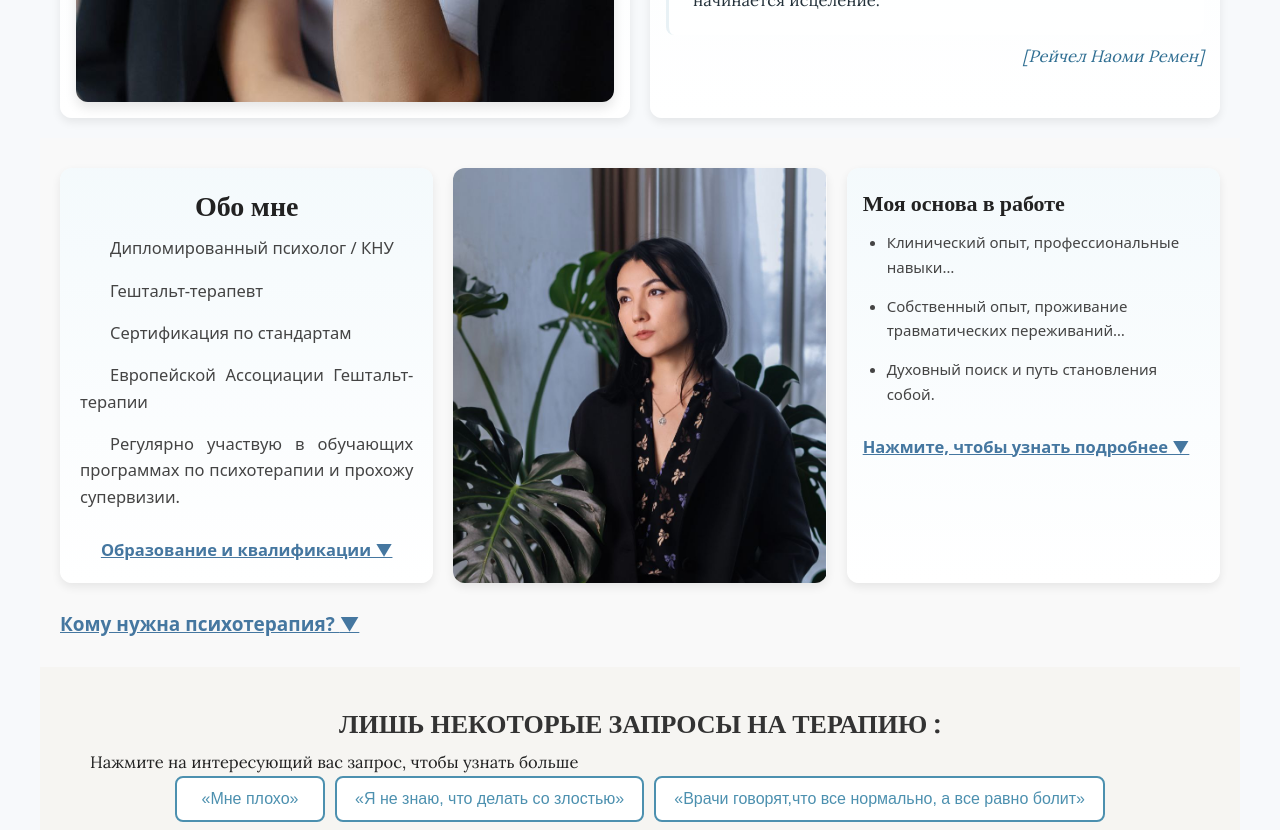
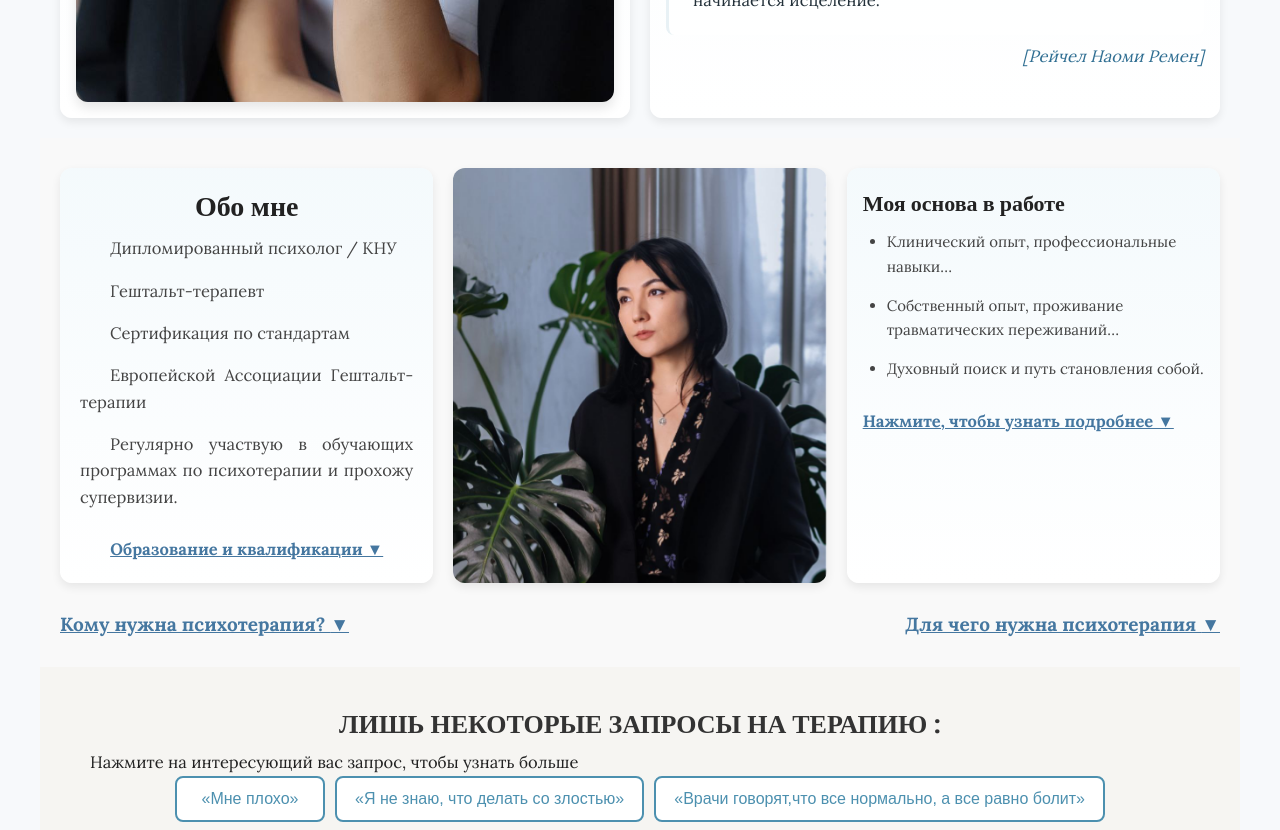
Before and after one commit to ZigranN/psychologist, a React (Vite) app in the folder front/: page / in a window 1280 px wide. Shown: the part 740-1570 px from the top of the page. Built offline with nearby package versions, Linux system fonts and the light colour scheme.

Commit message:
Добавление сертификата

```diff
--- a/front/src/components/About/About.jsx
+++ b/front/src/components/About/About.jsx
@@ -3,17 +3,106 @@ import { NavLink } from "react-router-dom";
 import { createPortal } from "react-dom";
 import styles from "./About.module.css";
 
+const modalContentMap = {
+    therapy: {
+        title: "Для кого нужна терапия",
+        text: (
+            <>
+                <p>
+                    Психотерапия нужна всем, включая психологов. Только не всякий это понимает.
+                    Устаревшие мифы, что она для слабых или психически больных, уже отжили.
+                    Психотерапия, прежде всего, нужна как практика развития осознанности и
+                    освоения навыков психологической саморегуляции, чтобы не повторять шаблоны
+                    усвоенных реакций и моделей поведения в своей семье, прежде всего.
+                </p>
+
+                <p>
+                    Осваивая методы самопомощи, человек обретает ясность и устойчивость и
+                    может жить с большим удовлетворением. Быть цельным — это гораздо больше,
+                    чем переживать отсутствие болезней. Можно повысить уровень защиты своего
+                    здоровья, осваивая здоровую эмоциональную саморегуляцию. Целостное здоровье
+                    зависит от того, как каждый человек использует самые обычные и при этом
+                    самые действенные инструменты: поддержание психологического баланса,
+                    здоровые эмоции, продуктивный образ жизни и различные практики повышения
+                    осознанности.
+                </p>
+
+                <p>
+                    Рост и развитие заложены в нас природой и жизненно необходимы для каждого
+                    человека для достижения гармонии в отношениях с собой и окружающим миром,
+                    для поиска своего места в жизни, осознавания индивидуального жизненного
+                    смысла и предназначения, без понимания которых невозможно ощущение полноты
+                    жизни. Задача психотерапевтической практики — сделать этот процесс
+                    максимально осознанным.
+                </p>
+            </>
+        ),
+    },
+    selfKnowledge: {
+        title: "Для чего нужна психотерапия",
+        text: (
+            <>
+                <p>
+                    Наша личность составляет комбинацию генетической информации родителей и рода
+                    со своей уникальной комбинацией нервных связей. Через поведенческие,
+                    эмоциональные особенности родителей мы наследуем паттерны нервных сетей.
+                </p>
+
+                <p>
+                    Генетические нейронные связи являются не более чем платформой, на которой
+                    мы можем создавать свою личность. Когда мы узнаем новые знания и осваиваем
+                    новый опыт, то создаем новые нейронные связи.
+                </p>
+
+                <p>
+                    Не осваивая знаний и опыта, мы ограничиваем генетику, поскольку активируем
+                    только те цепи, которые достались нам по генетической памяти.
+                </p>
+
+                <p>
+                    Новые знания — это не только интеллектуальная информация, а знание о себе,
+                    самопознание: какой я, каким или какой проявляюсь, что мне мешает, каким
+                    я хочу быть или выражать себя, и что для этого мне нужно, какие навыки
+                    мне нужно для этого развить.
+                </p>
+
+                <p>
+                    Психотерапия как психологическая практика помогает нам осознать свои привычные
+                    паттерны поведения, которые мешают жить более плодотворно, и развить
+                    способность принимать ответственность за то, как человек сам создает свой опыт.
+                </p>
+
+                <p>
+                    Она предназначена не только для тех, кто страдает психологическими или
+                    психосоматическими расстройствами, но и для тех, кто желает познавать себя
+                    и жить более осознанно.
+                </p>
+
+                <p>
+                    Новое знание и опыт можно осваивать в психологической практике.
+                </p>
+            </>
+        ),
+    },
+};
+
 const About = () => {
-    const [isModalOpen, setModalOpen] = useState(false);
-    const triggerRef = useRef(null);
+    const [activeModal, setActiveModal] = useState(null);
     const modalRef = useRef(null);
     const firstFocusableRef = useRef(null);
+    const lastTriggerRef = useRef(null);
 
-    const handleClose = useCallback(() => setModalOpen(false), []);
-    const handleToggle = useCallback(() => setModalOpen((v) => !v), []);
+    const openModal = useCallback((modalKey, event) => {
+        lastTriggerRef.current = event.currentTarget;
+        setActiveModal(modalKey);
+    }, []);
+
+    const handleClose = useCallback(() => {
+        setActiveModal(null);
+    }, []);
 
     useEffect(() => {
-        if (!isModalOpen) return;
+        if (!activeModal) return;
 
         const prevOverflow = document.body.style.overflow;
         document.body.style.overflow = "hidden";
@@ -56,11 +145,11 @@ const About = () => {
             document.removeEventListener("keydown", onKey);
             document.body.style.overflow = prevOverflow;
 
-            if (triggerRef.current) {
-                triggerRef.current.focus();
+            if (lastTriggerRef.current) {
+                lastTriggerRef.current.focus();
             }
         };
-    }, [isModalOpen, handleClose]);
+    }, [activeModal, handleClose]);
 
     const onBackdropClick = (e) => {
         if (e.target === e.currentTarget) {
@@ -68,7 +157,10 @@ const About = () => {
         }
     };
 
-    const modalMarkup = isModalOpen
+    const currentModal = activeModal ? modalContentMap[activeModal] : null;
+
+    const modalMarkup =
+        activeModal && currentModal
             ? createPortal(
                 <div
                     className={`${styles.modal} ${styles.show}`}
@@ -76,12 +168,12 @@ const About = () => {
                     role="presentation"
                 >
                     <div
-                    id="therapy-dialog"
+                        id={`dialog-${activeModal}`}
                         ref={modalRef}
                         className={styles.modalContent}
                         role="dialog"
                         aria-modal="true"
-                    aria-labelledby="therapy-title"
+                        aria-labelledby={`title-${activeModal}`}
                         tabIndex="-1"
                     >
                         <button
@@ -94,33 +186,11 @@ const About = () => {
                             &times;
                         </button>
 
-                    <h2 id="therapy-title">Для кого нужна терапия</h2>
+                        <h2 id={`title-${activeModal}`}>{currentModal.title}</h2>
 
-                    <p>
-                        Психотерапия нужна всем, включая психологов. Только не всякий это понимает.
-                        Устаревшие мифы, что она для слабых или психически больных, уже отжили.
-                        Психотерапия, прежде всего, нужна как практика развития осознанности и
-                        освоения навыков психологической саморегуляции, чтобы не повторять шаблоны
-                        усвоенных реакций и моделей поведения в своей семье, прежде всего.
-                        <br />
-                        <br />
-                        Осваивая методы самопомощи, человек обретает ясность и устойчивость и
-                        может жить с большим удовлетворением. Быть цельным — это гораздо больше,
-                        чем переживать отсутствие болезней. Можно повысить уровень защиты своего
-                        здоровья, осваивая здоровую эмоциональную саморегуляцию. Целостное здоровье
-                        зависит от того, как каждый человек использует самые обычные и при этом
-                        самые действенные инструменты: поддержание психологического баланса,
-                        здоровые эмоции, продуктивный образ жизни и различные практики повышения
-                        осознанности.
-                        <br />
-                        <br />
-                        Рост и развитие заложены в нас природой и жизненно необходимы для каждого
-                        человека для достижения гармонии в отношениях с собой и окружающим миром,
-                        для поиска своего места в жизни, осознавания индивидуального жизненного
-                        смысла и предназначения, без понимания которых невозможно ощущение полноты
-                        жизни. Задача психотерапевтической практики — сделать этот процесс
-                        максимально осознанным.
-                    </p>
+                        <div className={styles.modalText}>
+                            {currentModal.text}
+                        </div>
 
                         <div className={styles.modalActions}>
                             <NavLink to="/booking" className={styles.cta}>
@@ -186,14 +256,23 @@ const About = () => {
 
             <div className={styles.therapy}>
                 <button
-                    ref={triggerRef}
                     type="button"
                     className={styles.therapyTrigger}
-                    aria-expanded={isModalOpen}
-                    aria-controls="therapy-dialog"
-                    onClick={handleToggle}
+                    aria-expanded={activeModal === "therapy"}
+                    aria-controls="dialog-therapy"
+                    onClick={(e) => openModal("therapy", e)}
                 >
-                    Кому нужна психотерапия? {isModalOpen ? "▲" : "▼"}
+                    Кому нужна психотерапия? {activeModal === "therapy" ? "▲" : "▼"}
+                </button>
+
+                <button
+                    type="button"
+                    className={styles.therapyTrigger}
+                    aria-expanded={activeModal === "selfKnowledge"}
+                    aria-controls="dialog-selfKnowledge"
+                    onClick={(e) => openModal("selfKnowledge", e)}
+                >
+                    Для чего нужна психотерапия {activeModal === "selfKnowledge" ? "▲" : "▼"}
                 </button>
             </div>
 
--- a/front/src/components/About/About.module.css
+++ b/front/src/components/About/About.module.css
@@ -46,7 +46,6 @@
     margin: 0 auto;
     padding: var(--space-5) var(--space-2);
     background: var(--color-bg-page);
-    font-family: var(--ff-sans);
     font-size: var(--fs-base);
     line-height: var(--lh);
     color: var(--color-text);
@@ -150,7 +149,15 @@
 }
 
 /***** ТРИГГЕР СЕКЦИИ *****/
-.therapy { margin: var(--space-2) var(--space-2) 0; }
+.therapy {
+    margin: var(--space-2) var(--space-2) 0;
+    display: flex;
+    flex-direction: row;
+    justify-content: space-between;
+    align-items: center;
+    gap: 16px;
+    flex-wrap: wrap;
+}
 
 .therapyTrigger {
     cursor: pointer;
@@ -287,3 +294,18 @@
     .about { padding: var(--space-4) var(--space-2); }
     .image { aspect-ratio: 4 / 3; }
 }
+
+.modalText p {
+    margin-bottom: var(--space-4);
+}
+
+.modalText p:last-child {
+    margin-bottom: 0;
+}
+@media (max-width: 640px) {
+    .therapy {
+        flex-direction: column;
+        align-items: center;
+        gap: 12px;
+    }
+}
--- a/front/src/pages/AboutPage/AboutPage.jsx
+++ b/front/src/pages/AboutPage/AboutPage.jsx
@@ -23,7 +23,7 @@ const AboutPage = () => {
     const modalImageRef = useRef(null);
 
     const galleryImages = Array.from({ length: 10 }, (_, i) => `/images/video${i + 1}.jpg`);
-    const documentImages = Array.from({ length: 15 }, (_, i) => `/images/educ${i + 1}.jpg`);
+    const documentImages = Array.from({ length: 16 }, (_, i) => `/images/educ${i + 1}.jpg`);
 
     // плавный скролл по якорям
     useEffect(() => {
```
Also changed, not shown: front/public/images/educ16.jpeg (added). Lines whose indentation alone changed are shown as unchanged.
